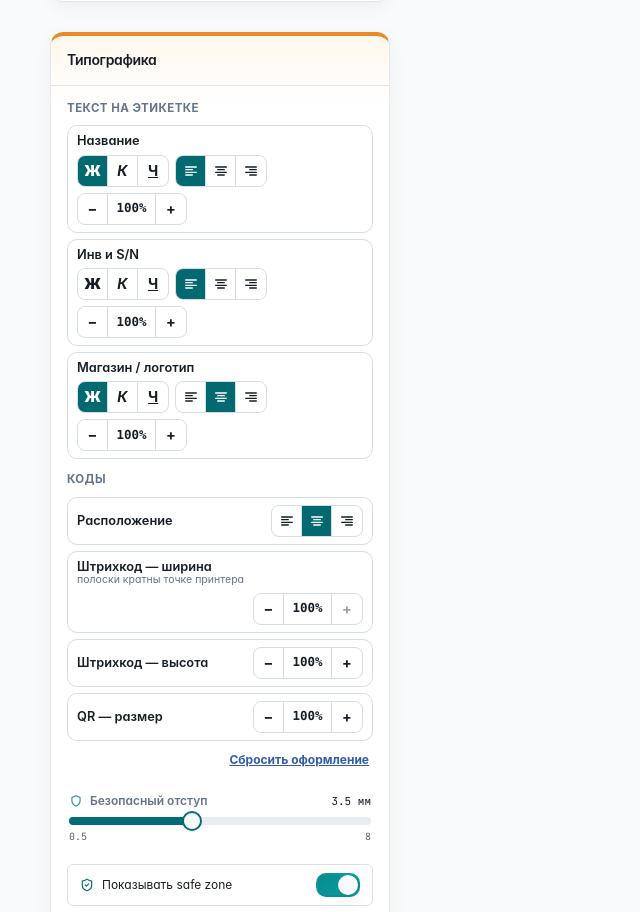
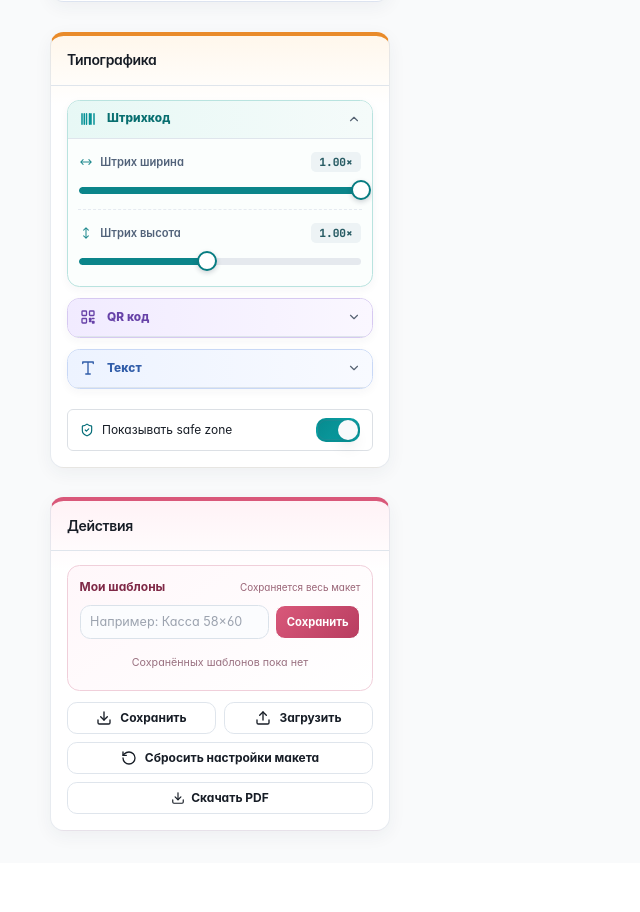
Before and after one commit to dro0ne/Label-Configurator, a plain HTML site: page index.html in a window 1280 px wide. Shown: the part 1292-2204 px from the top of the page, without its empty margins (0-640 px from the left). After the commit the page ends 2155 px from the top, so only its background shows below. Drawn offline with nearby package versions, Linux system fonts and the light colour scheme; a web font is replaced by a local one.

Commit message:
Typography: restore the previous look (Штрихкод / QR код / Текст groups with sliders), keep working controls
- Sliders in the original style now drive the label: barcode width/height, QR size, text sizes
- Bold/italic/underline and alignment as a compact row under each text size slider
- Code alignment and 'Сбросить оформление' inside the Text group; safe margin kept

Co-Authored-By: Claude Opus 5.5 <noreply@anthropic.com>

```diff
--- a/index.html
+++ b/index.html
@@ -31,14 +31,14 @@
     <link id="theme-dark" rel="stylesheet" href="./theme-dark.css?v=20261102-2">
     <script>document.getElementById('theme-dark').media = window.__lcThemeMedia;</script>
     <link rel="stylesheet" href="./print-layout.css?v=20261102-7">
-    <link rel="stylesheet" href="./lc-extras.css?v=20261102-6">
+    <link rel="stylesheet" href="./lc-extras.css?v=20261102-9">
     <script src="https://cdnjs.cloudflare.com/ajax/libs/jspdf/2.5.1/jspdf.umd.min.js"></script>
     <script src="https://cdnjs.cloudflare.com/ajax/libs/html2canvas/1.4.1/html2canvas.min.js"></script>
     <script defer src="./ux-enhancements.js"></script>
     <script defer src="./lc-extras.js?v=20261102-6"></script>
     <link rel="stylesheet" href="./a4.css?v=20261102-7">
     <script defer src="./a4.js?v=20261102-13"></script>
-    <script defer src="./label-typo.js?v=20261102-1"></script>
+    <script defer src="./label-typo.js?v=20261102-4"></script>
   </head>
   <body>
     <div id="root"></div>
--- a/label-typo.js
+++ b/label-typo.js
@@ -1,6 +1,7 @@
-/* «Типографика» для этикетки — как в Word: жирный / курсив / подчёркнутый, выравнивание и размер
-   для названия, Инв/S/N и магазина; ширина/высота штрихкода, размер QR, выравнивание кодов.
-   Управляет тем же листом, что и превью, и печать (через CSS-переменные --lt-* на <html>). */
+/* «Типографика» в прежнем виде — сворачиваемые блоки «Штрихкод / QR код / Текст» с ползунками,
+   но теперь каждый ползунок управляет тем же листом, что и превью, и печать.
+   В «Тексте» под размером — Ж / К / Ч и выравнивание, как в Word.
+   Значения — CSS-переменные --lt-* на <html>; сохраняются в браузере. */
 (function () {
   'use strict';
 
@@ -12,7 +13,6 @@
     codes: { a: 'center' },
     bcW: 1, bcH: 1, qr: 1
   };
-  var LIMITS = { s: [0.6, 1.8], bcW: [0.4, 1], bcH: [0.5, 1.6], qr: [0.5, 1.4] };
   var state = load();
 
   function clone(o) { return JSON.parse(JSON.stringify(o)); }
@@ -47,11 +47,65 @@
     r.setProperty('--lt-bc-h', String(state.bcH));
     r.setProperty('--lt-qr', String(state.qr));
     if (window.__lcRefreshLive) window.__lcRefreshLive();
-    render();
   }
 
-  /* ── Панель ────────────────────────────────────────────────────── */
-  var panel = null;
+  /* ── Ползунок — тот же вид и поведение, что у прежних ───────────── */
+  var sliders = [];
+  function slider(label, min, max, step, get, set) {
+    var wrap = document.createElement('div');
+    wrap.className = 'lt-item';
+    var hdr = document.createElement('div'); hdr.className = 'flex items-center justify-between mb-2';
+    var lbl = document.createElement('label'); lbl.className = 'text-xs text-muted-foreground'; lbl.textContent = label;
+    var val = document.createElement('span'); val.className = 'text-[11px] font-mono text-foreground tabular-nums';
+    hdr.appendChild(lbl); hdr.appendChild(val);
+    var el = document.createElement('div'); el.className = 'lc-slider'; el.setAttribute('role', 'slider'); el.tabIndex = 0;
+    el.setAttribute('aria-label', label); el.setAttribute('aria-valuemin', min); el.setAttribute('aria-valuemax', max);
+    var track = document.createElement('div'); track.className = 'lc-track';
+    var range = document.createElement('div'); range.className = 'lc-range';
+    var thumb = document.createElement('div'); thumb.className = 'lc-thumb';
+    track.appendChild(range); el.appendChild(track); el.appendChild(thumb);
+    var ftr = document.createElement('div');
+    ftr.className = 'flex items-center justify-between mt-1 text-[10px] text-muted-foreground font-mono';
+    ftr.innerHTML = '<span>' + min.toFixed(1) + '×</span><span>' + max.toFixed(1) + '×</span>';
+    wrap.appendChild(hdr); wrap.appendChild(el); wrap.appendChild(ftr); /* ftr скрывается прежним стилем, как у старых ползунков */
+
+    function show(v) {
+      var pct = (v - min) / (max - min) * 100;
+      range.style.width = pct + '%';
+      thumb.style.position = 'absolute'; thumb.style.left = 'calc(' + pct + '% - 10px)';
+      val.textContent = v.toFixed(2) + '×';
+      el.setAttribute('aria-valuenow', v);
+    }
+    function setVal(v, commit) {
+      v = Math.min(max, Math.max(min, v));
+      v = parseFloat((Math.round((v - min) / step) * step + min).toFixed(4));
+      if (v === get()) { show(v); return; }
+      set(v); show(v); apply();
+      if (commit !== false) save();
+    }
+    function onMove(x) { var rc = track.getBoundingClientRect(); setVal(min + Math.max(0, Math.min(1, (x - rc.left) / rc.width)) * (max - min), false); }
+    el.addEventListener('mousedown', function (e) {
+      e.preventDefault(); onMove(e.clientX);
+      function mm(e2) { onMove(e2.clientX); }
+      function mu() { document.removeEventListener('mousemove', mm); document.removeEventListener('mouseup', mu); save(); }
+      document.addEventListener('mousemove', mm); document.addEventListener('mouseup', mu);
+    });
+    el.addEventListener('touchstart', function (e) {
+      onMove(e.touches[0].clientX);
+      function tm(e2) { onMove(e2.touches[0].clientX); }
+      function te() { el.removeEventListener('touchmove', tm); el.removeEventListener('touchend', te); save(); }
+      el.addEventListener('touchmove', tm, { passive: true }); el.addEventListener('touchend', te);
+    }, { passive: true });
+    el.addEventListener('keydown', function (e) {
+      var d = { ArrowRight: step, ArrowUp: step, ArrowLeft: -step, ArrowDown: -step, Home: -99, End: 99 }[e.key];
+      if (d !== undefined) { e.preventDefault(); setVal(get() + d); }
+    });
+    show(get());
+    sliders.push(function () { show(get()); });
+    return wrap;
+  }
+
+  /* ── Мини-панель Ж / К / Ч и выравнивание (стиль кнопок — как у прежних элементов) ── */
   function ico(d) { return '<svg viewBox="0 0 24 24" fill="none" stroke="currentColor" stroke-width="1.9" stroke-linecap="round" stroke-linejoin="round" aria-hidden="true">' + d + '</svg>'; }
   var AL = {
     left: ico('<path d="M4 6h16M4 10h10M4 14h16M4 18h10"/>'),
@@ -59,95 +113,80 @@
     right: ico('<path d="M4 6h16M10 10h10M4 14h16M10 18h10"/>')
   };
   var ALN = { left: 'по левому краю', center: 'по центру', right: 'по правому краю' };
-  function textRow(key, label) {
-    return '<div class="lt-row" data-key="' + key + '">' +
-      '<div class="lt-name">' + label + '</div>' +
-      '<div class="lt-tools">' +
-        '<span class="lt-seg">' +
-          '<button type="button" class="lt-btn lt-b" data-f="b" title="Жирный"><b>Ж</b></button>' +
-          '<button type="button" class="lt-btn lt-i" data-f="i" title="Курсив"><i>К</i></button>' +
-          '<button type="button" class="lt-btn lt-u" data-f="u" title="Подчёркнутый"><u>Ч</u></button>' +
-        '</span>' +
-        '<span class="lt-seg">' + ['left', 'center', 'right'].map(function (a) { return '<button type="button" class="lt-btn" data-a="' + a + '" title="' + label + ': ' + ALN[a] + '">' + AL[a] + '</button>'; }).join('') + '</span>' +
-        '<span class="lt-seg lt-size">' +
-          '<button type="button" class="lt-btn" data-step="-1" data-v="s" title="Меньше">−</button>' +
-          '<span class="lt-val" data-v="s"></span>' +
-          '<button type="button" class="lt-btn" data-step="1" data-v="s" title="Больше">+</button>' +
-        '</span>' +
-      '</div></div>';
+  var toolbars = [];
+  function tools(key, label, withFont) {
+    var box = document.createElement('div');
+    box.className = 'lt-panel lt-inline';
+    box.innerHTML = (withFont ?
+      '<span class="lt-seg">' +
+        '<button type="button" class="lt-btn" data-f="b" title="' + label + ': жирный"><b>Ж</b></button>' +
+        '<button type="button" class="lt-btn" data-f="i" title="' + label + ': курсив"><i>К</i></button>' +
+        '<button type="button" class="lt-btn" data-f="u" title="' + label + ': подчёркнутый"><u>Ч</u></button>' +
+      '</span>' : '') +
+      '<span class="lt-seg">' + ['left', 'center', 'right'].map(function (a) {
+        return '<button type="button" class="lt-btn" data-a="' + a + '" title="' + label + ': ' + ALN[a] + '">' + AL[a] + '</button>';
+      }).join('') + '</span>';
+    box.addEventListener('click', function (e) {
+      var b = e.target.closest('button'); if (!b) return;
+      if (b.hasAttribute('data-f')) { var f = b.getAttribute('data-f'); state[key][f] = state[key][f] ? 0 : 1; }
+      else state[key].a = b.getAttribute('data-a');
+      save(); apply(); paint();
+    });
+    toolbars.push({ key: key, box: box });
+    return box;
   }
-  function numRow(key, label, hint) {
-    return '<div class="lt-row" data-key="' + key + '">' +
-      '<div class="lt-name">' + label + (hint ? '<small>' + hint + '</small>' : '') + '</div>' +
-      '<div class="lt-tools"><span class="lt-seg lt-size">' +
-        '<button type="button" class="lt-btn" data-step="-1" data-v="' + key + '" title="Меньше">−</button>' +
-        '<span class="lt-val" data-v="' + key + '"></span>' +
-        '<button type="button" class="lt-btn" data-step="1" data-v="' + key + '" title="Больше">+</button>' +
-      '</span></div></div>';
+  function paint() {
+    toolbars.forEach(function (t) {
+      var st = state[t.key];
+      Array.from(t.box.querySelectorAll('[data-f]')).forEach(function (b) { var on = !!st[b.getAttribute('data-f')]; b.classList.toggle('is-on', on); b.setAttribute('aria-pressed', String(on)); });
+      Array.from(t.box.querySelectorAll('[data-a]')).forEach(function (b) { var on = st.a === b.getAttribute('data-a'); b.classList.toggle('is-on', on); b.setAttribute('aria-pressed', String(on)); });
+    });
+    sliders.forEach(function (f) { f(); });
   }
-  function build(container) {
-    panel = document.createElement('div');
-    panel.className = 'lt-panel';
-    panel.setAttribute('data-testid', 'typo-panel');
-    panel.innerHTML =
-      '<div class="lt-head">Текст на этикетке</div>' +
-      textRow('title', 'Название') + textRow('meta', 'Инв и S/N') + textRow('store', 'Магазин / логотип') +
-      '<div class="lt-head">Коды</div>' +
-      '<div class="lt-row" data-key="codes"><div class="lt-name">Расположение</div><div class="lt-tools"><span class="lt-seg">' +
-        ['left', 'center', 'right'].map(function (a) { return '<button type="button" class="lt-btn" data-a="' + a + '" title="Коды ' + ALN[a] + '">' + AL[a] + '</button>'; }).join('') +
-      '</span></div></div>' +
-      numRow('bcW', 'Штрихкод — ширина', 'полоски кратны точке принтера') +
-      numRow('bcH', 'Штрихкод — высота') +
-      numRow('qr', 'QR — размер') +
-      '<div class="lt-foot"><button type="button" class="lt-reset">Сбросить оформление</button></div>';
-    container.insertBefore(panel, container.firstChild);
-    panel.addEventListener('click', onClick);
-    render();
-  }
-  function step(key, dir, sub) {
-    var lim = LIMITS[sub ? 's' : key], cur = sub ? state[key].s : state[key];
-    var next = Math.round((cur + dir * 0.1) * 100) / 100;
-    next = Math.max(lim[0], Math.min(lim[1], next));
-    if (sub) state[key].s = next; else state[key] = next;
-  }
-  function onClick(e) {
-    var b = e.target.closest('button'); if (!b || !panel.contains(b)) return;
-    if (b.classList.contains('lt-reset')) { state = clone(DEF); save(); apply(); return; }
-    var row = b.closest('.lt-row'), key = row && row.getAttribute('data-key'); if (!key) return;
-    if (b.hasAttribute('data-f')) { var f = b.getAttribute('data-f'); state[key][f] = state[key][f] ? 0 : 1; }
-    else if (b.hasAttribute('data-a')) state[key].a = b.getAttribute('data-a');
-    else if (b.hasAttribute('data-step')) step(key, +b.getAttribute('data-step'), b.getAttribute('data-v') === 's');
-    save(); apply();
-  }
-  function render() {
-    if (!panel) return;
-    Array.from(panel.querySelectorAll('.lt-row')).forEach(function (row) {
-      var key = row.getAttribute('data-key'), st = state[key];
-      Array.from(row.querySelectorAll('[data-f]')).forEach(function (b) { var on = !!st[b.getAttribute('data-f')]; b.classList.toggle('is-on', on); b.setAttribute('aria-pressed', String(on)); });
-      Array.from(row.querySelectorAll('[data-a]')).forEach(function (b) { var on = st.a === b.getAttribute('data-a'); b.classList.toggle('is-on', on); b.setAttribute('aria-pressed', String(on)); });
-      Array.from(row.querySelectorAll('.lt-val')).forEach(function (v) {
-        var val = v.getAttribute('data-v') === 's' ? st.s : st;
-        v.textContent = Math.round(val * 100) + '%';
-      });
-      Array.from(row.querySelectorAll('[data-step]')).forEach(function (b) {
-        var sub = b.getAttribute('data-v') === 's', lim = LIMITS[sub ? 's' : key], val = sub ? st.s : st, dir = +b.getAttribute('data-step');
-        b.disabled = dir < 0 ? val <= lim[0] + 1e-9 : val >= lim[1] - 1e-9;
-      });
-    });
+  function textBlock(key, label, sliderLabel) {
+    var w = slider(sliderLabel, 0.6, 1.8, 0.05, function () { return state[key].s; }, function (v) { state[key].s = v; });
+    w.insertBefore(tools(key, label, true), w.lastChild); /* перед скрытой строкой min/max */
+    return w;
   }
 
-  /* Встраиваем в карточку «Типографика»: старые слайдеры (к старой раскладке) прячем,
-     «Безопасный отступ» и «Показывать safe zone» оставляем — они работают. */
+  /* ── Встраивание в прежние блоки «Штрихкод / QR код / Текст» ─────── */
+  var done = false;
   function inject() {
-    if (panel && document.body.contains(panel)) return;
+    if (done) return;
+    var gB = document.querySelector('.lc-group-barcode > .lc-group-body');
+    var gQ = document.querySelector('.lc-group-qr > .lc-group-body');
+    var gT = document.querySelector('.lc-group-text > .lc-group-body');
     var safe = document.querySelector('[data-testid="slider-safe-margin"]');
-    var group = document.querySelector('.lc-group-text');
-    if (!safe || !group) return;
-    var container = group.parentElement;
-    var safeRow = safe; while (safeRow.parentElement && safeRow.parentElement !== group.querySelector('.lc-group-body')) safeRow = safeRow.parentElement;
-    build(container);
-    if (safeRow && safeRow.parentElement) { safeRow.classList.add('lt-safe-row'); container.insertBefore(safeRow, panel.nextSibling); }
-    container.classList.add('lt-container');
+    if (!gB || !gQ || !gT || !safe) return;
+    done = true;
+
+    /* прежние ползунки были привязаны к старой раскладке и ничего не меняли — прячем,
+       «Безопасный отступ» оставляем (он работает) */
+    var safeRow = safe; while (safeRow.parentElement && safeRow.parentElement !== gT) safeRow = safeRow.parentElement;
+    [gB, gQ, gT].forEach(function (body) {
+      Array.from(body.children).forEach(function (ch) { if (ch !== safeRow) ch.classList.add('lt-old'); });
+    });
+
+    gB.appendChild(slider('Штрих ширина', 0.4, 1, 0.1, function () { return state.bcW; }, function (v) { state.bcW = v; }));
+    gB.appendChild(slider('Штрих высота', 0.5, 1.6, 0.05, function () { return state.bcH; }, function (v) { state.bcH = v; }));
+
+    gQ.appendChild(slider('QR размер', 0.5, 1.4, 0.05, function () { return state.qr; }, function (v) { state.qr = v; }));
+
+    var codes = document.createElement('div'); codes.className = 'lt-item';
+    codes.innerHTML = '<div class="flex items-center justify-between mb-2"><label class="text-xs text-muted-foreground">Расположение кодов</label></div>';
+    codes.appendChild(tools('codes', 'Коды', false));
+
+    gT.insertBefore(textBlock('title', 'Название', 'Размер названия'), safeRow);
+    gT.insertBefore(textBlock('meta', 'Инв и S/N', 'Размер Инв / S/N'), safeRow);
+    gT.insertBefore(textBlock('store', 'Магазин', 'Размер магазина / логотипа'), safeRow);
+    gT.insertBefore(codes, safeRow);
+
+    var reset = document.createElement('div'); reset.className = 'lt-foot';
+    reset.innerHTML = '<button type="button" class="lt-reset">Сбросить оформление</button>';
+    reset.querySelector('button').addEventListener('click', function () { state = clone(DEF); save(); apply(); paint(); });
+    gT.appendChild(reset);
+
+    paint();
   }
   new MutationObserver(inject).observe(document.body, { childList: true, subtree: true });
   apply(); inject();
```
Also changed, not shown: lc-extras.css (+6 -2 lines).
